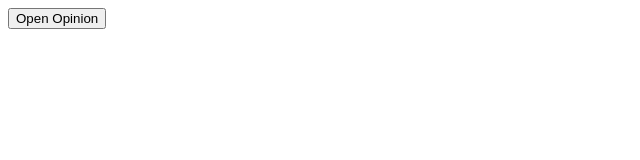
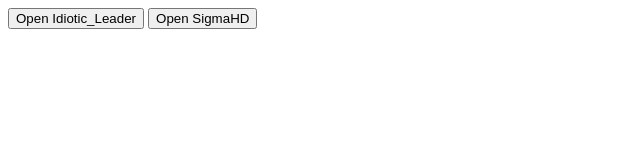
Before and after one commit to scotusnusa/scotusnusa.github.io, a plain HTML site: page index.html in a window 1280 px wide. Shown: the whole page, without its empty margins (0-640 px from the left). Drawn offline with Linux system fonts and the light colour scheme.

Commit message:
Update index.html

```diff
--- a/index.html
+++ b/index.html
@@ -2,7 +2,8 @@
 <html>
 <body>
 
-<input type="button" value="Open Opinion" onClick="window.open('Idiotic_Leader v. City of Las Vegas.pdf');">
+<input type="button" value="Open Idiotic_Leader" onClick="window.open('Idiotic_Leader v. City of Las Vegas.pdf');">
+<input type="button" value="Open SigmaHD" onClick="window.open('SigmaHD v. United States Marshals Service, 3 U.S. ___ (2017) (1).pdf');">
 
 
 </body>
```
